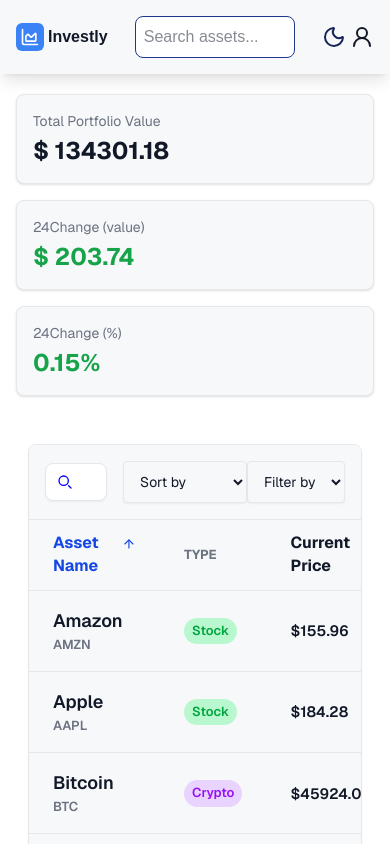
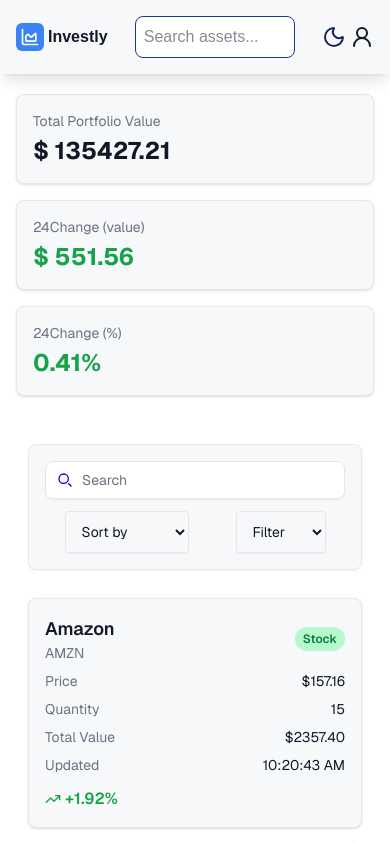
Before and after one commit to cheetah-10/Investly, a Next.js app: page / in a window 390 px wide. Shown: the top 844 px of the page. Built offline with nearby package versions, Linux system fonts and the light colour scheme.

Commit message:
feat(responsive): show table data as cards on mobile

```diff
--- a/src/app/page.tsx
+++ b/src/app/page.tsx
@@ -1,5 +1,6 @@
 'use client'
 import AnalysisCard from "../components/ui/AnalysisCard";
+import Card from "../components/ui/Card";
 import Table from "../components/ui/Table";
 import useData from "../hooks/useData";
 
@@ -15,7 +16,8 @@ export default function Home() {
           <AnalysisCard value={totalChangePer.toFixed(2) + '%'} title={'24Change (%)'} color={totalChangePer>=0?'text-success':'text-error'}/>
         </div>
       </main>
-      <Table/>
+      <Table />
+      <Card/>
     </div>
   </>
 
--- /dev/null
+++ b/src/components/ui/Card.tsx
@@ -0,0 +1,73 @@
+'use client'
+import useData from '@/src/hooks/useData'
+import { TrendingDown, TrendingUp } from 'lucide-react'
+
+const Card = () => {
+    const { data } = useData()
+    return (
+        <div className="md:hidden space-y-4 pb-4 m-7">
+            {data.map(asset => (
+                <div
+                    key={asset.id}
+                    className="bg-b-main border border-border rounded-lg p-4 shadow-sm"
+                >
+                    {/* Header */}
+                    <div className="flex justify-between items-center mb-2">
+                        <div>
+                            <h3 className="text-lg font-semibold text-t-primary">
+                                {asset.name}
+                            </h3>
+                            <p className="text-sm text-t-secondary">{asset.symbol}</p>
+                        </div>
+
+                        <span
+                            className={`px-2 py-1 rounded-full text-xs font-semibold
+          ${asset.type === 'Crypto'
+                                    ? 'bg-purple-200 text-purple-700'
+                                    : 'bg-green-200 text-green-700'
+                                }`}
+                        >
+                            {asset.type}
+                        </span>
+                    </div>
+
+                    {/* Body */}
+                    <div className="grid grid-cols-2 gap-y-2 text-sm text-t-primary">
+                        <p className="text-t-secondary">Price</p>
+                        <p className="text-right">${asset.currentPrice.toFixed(2)}</p>
+
+                        <p className="text-t-secondary">Quantity</p>
+                        <p className="text-right">{asset.quantity}</p>
+
+                        <p className="text-t-secondary">Total Value</p>
+                        <p className="text-right">
+                            ${(asset.currentPrice * asset.quantity).toFixed(2)}
+                        </p>
+
+                        <p className="text-t-secondary">Updated</p>
+                        <p className="text-right">
+                            {asset.lastUpdated.toLocaleTimeString('en-US')}
+                        </p>
+                    </div>
+
+                    {/* Change */}
+                    <div
+                        className={`mt-3 flex items-center gap-1 font-semibold
+        ${asset.change24h >= 0 ? 'text-success' : 'text-error'}
+        `}
+                    >
+                        {asset.change24h >= 0
+                            ? <TrendingUp className="w-4 h-4" />
+                            : <TrendingDown className="w-4 h-4" />
+                        }
+                        {asset.change24h >= 0 ? '+' : ''}
+                        {asset.change24h}%
+                    </div>
+                </div>
+            ))}
+        </div>
+
+    )
+}
+
+export default Card
--- a/src/components/ui/Table.tsx
+++ b/src/components/ui/Table.tsx
@@ -15,19 +15,26 @@ const Table = () => {
             animate={{ y: 0 }}
             transition={{ duration: 0.5, ease: "easeOut" }}
         >
-            <div className="relative overflow-x-auto bg-b-main shadow-xs rounded-base border border-border rounded-lg mx-7">
-                <div className="p-4 flex items-center justify-between space-x-4">
+            <div className="relative overflow-x-auto bg-b-main shadow-xs border border-border rounded-lg mx-7">
+                <div className="
+  p-4
+  grid
+  grid-cols-1 md:grid-cols-2
+  gap-3
+ md:items-center
+">
                     <label htmlFor="input-group-1" className="sr-only">Search</label>
-                    <div className="relative">
+                    <div className="relative w-full">
+
                         <div className="absolute inset-y-0 start-0 flex items-center ps-3 pointer-events-none">
                             <svg className="w-4 h-4 text-body" aria-hidden="true" xmlns="http://www.w3.org/2000/svg" width={24} height={24} fill="none" viewBox="0 0 24 24"><path stroke='blue' strokeLinecap="round" strokeWidth={2} d="m21 21-3.5-3.5M17 10a7 7 0 1 1-14 0 7 7 0 0 1 14 0Z" /></svg>
                         </div>
-                        <input type="search" onChange={(e)=>setSearchValue(e.target.value)} id="input-group-1" className="block w-full max-w-96 ps-9 pe-3 py-2 bg-b-secondary border border-border  text-t-secondary text-sm rounded-lg shadow-xs placeholder:text-t-secondary" placeholder="Search" />
+                        <input type="search" onChange={(e) => setSearchValue(e.target.value)} id="input-group-1" className="w-full ps-9 pe-3 py-2 bg-b-secondary border border-border  text-t-secondary text-sm rounded-lg shadow-xs placeholder:text-t-secondary" placeholder="Search" />
                     </div>
-
+                    <div className="flex gap-2 w-full md:w-auto">
                         <form className="max-w-sm mx-auto">
                             {/* <label htmlFor="countries" className="block mb-2.5 text-sm font-medium text-heading">Select an option</label> */}
-                        <select onChange={(e) => setSortingValue(e.target.value as keyof Asset)} id="countries" className="block text-t-primary px-3 py-2.5 bg-b-main border cursor-pointer border-border rounded text-heading text-sm shadow-xs placeholder:text-green-500">
+                            <select onChange={(e) => setSortingValue(e.target.value as keyof Asset)} id="countries" className="w-full md:w-auto text-t-primary px-3 py-2.5 bg-b-main border cursor-pointer border-border rounded text-heading text-sm shadow-xs placeholder:text-green-500">
                                 <option defaultValue="Sort">Sort by</option>
                                 <option value="name">Name</option>
                                 <option value="symbol">Symbol</option>
@@ -38,15 +45,16 @@ const Table = () => {
                         </form>
                         <form className="max-w-sm mx-auto">
                             {/* <label htmlFor="countries" className="block mb-2.5 text-sm font-medium text-heading">Select an option</label> */}
-                        <select onChange={(e) => setFilterValue(e.target.value)} className="block text-t-primary px-3 py-2.5 bg-b-main border cursor-pointer border-border rounded text-heading text-sm shadow-xs placeholder:text-green-500">
-                            <option defaultValue="Sort">Filter by</option>
+                            <select onChange={(e) => setFilterValue(e.target.value)} className="w-full md:w-auto text-t-primary px-3 py-2.5 bg-b-main border cursor-pointer border-border rounded text-heading text-sm shadow-xs ">
+                                <option defaultValue="Sort">Filter</option>
                                 <option value="All">All</option>
                                 <option value="Crypto">Crypto</option>
                                 <option value="Stock">Stock</option>
                             </select>
                         </form>
                     </div>
-                <table className="w-full text-sm text-left rtl:text-right text-body">
+                </div>
+                <table className="hidden md:table  w-full text-sm text-left rtl:text-right text-body">
                     <thead className="text-[16px] text-t-primary border-b border-t border-border font-semibold">
                         <tr>
 
```
Also changed, not shown: src/app/analytics/page.tsx (added). Lines whose indentation alone changed are shown as unchanged.
